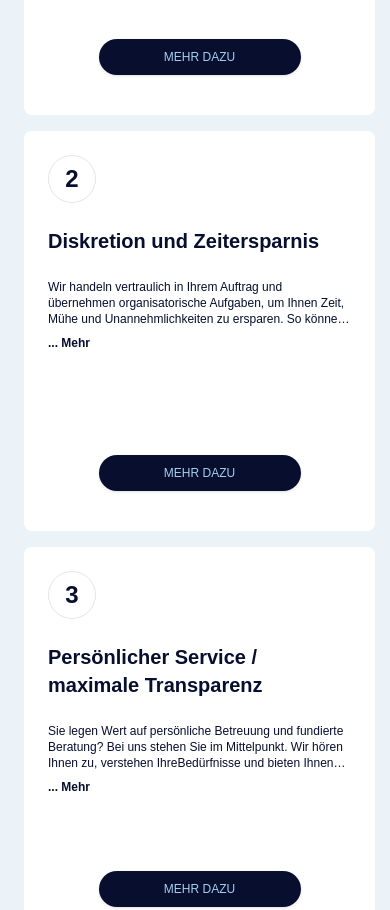
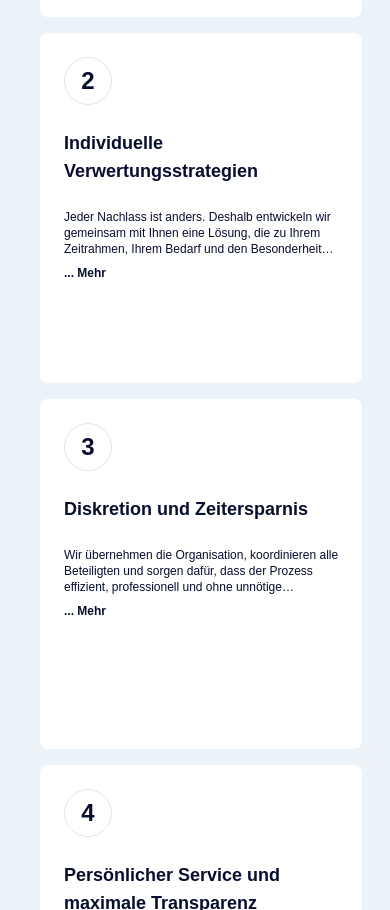
Before and after one commit to ruth987/B-landing-page, a Next.js app: page / in a window 390 px wide. Shown: the part 1920-2830 px from the top of the page. Built offline with nearby package versions, Linux system fonts and the light colour scheme.

Commit message:
make ui changes

```diff
--- a/components/common/NavBar.tsx
+++ b/components/common/NavBar.tsx
@@ -100,14 +100,14 @@ const NavBar: React.FC<NavBarProps> = ({ white = true }) => {
                         label="KONTAKT"
                         white={white}
                     />
-                    <Button
+                    {/* <Button
                         onClick={() => {
                             document.getElementById('faq')?.scrollIntoView({behavior: 'smooth'});
                             setIsMenuOpen(false);
                         }}
                         label="FAQ"
                         white={white}
-                    />
+                    /> */}
 
                 </div>
             </div>
--- a/components/common/OfferCard.tsx
+++ b/components/common/OfferCard.tsx
@@ -1,20 +1,17 @@
 import React, { useState } from 'react'
-import { Button } from '../ui/button'
-import {useRouter} from 'next/navigation'
 
 const OfferCard = ({number, title, description}: {number: number, title: string, description: string}) => {
-  const router = useRouter();
   const [isExpanded, setIsExpanded] = useState(false);
 
   return (
-    <div className={`bg-white rounded-lg p-6 flex flex-col gap-6 md:w-[21vw] w-[90%] mx-6 md:mx-0 ${isExpanded ? 'h-auto' : 'h-[400px]'} pb-10`}>
+    <div className={`bg-white rounded-lg p-6 flex flex-col gap-6 md:w-[21vw] w-[90%] mx-6 md:mx-0 ${isExpanded ? 'h-auto' : 'h-[350px]'} pb-10`}>
         <div className='text-primary md:text-3xl text-2xl font-semibold border border-light-gray rounded-full w-12 h-12 flex items-center justify-center'>{number}</div>
-        <div className='text-primary md:text-2xl text-xl font-semibold'>{title}</div>
+        <div className='text-primary md:text-lg text-lg font-semibold'>{title}</div>
         <div className='text-primary md:text-sm text-xs flex-1'>
           <p className={!isExpanded ? 'line-clamp-3' : ''}>
             {description}
           </p>
-          {description.length > 150 && (
+          {description.length > 100 && (
             <button
               onClick={() => setIsExpanded(!isExpanded)}
               className="text-primary md:text-sm text-xs hover:underline font-semibold mt-2"
@@ -23,11 +20,11 @@ const OfferCard = ({number, title, description}: {number: number, title: string,
             </button>
           )}
         </div>
-        <Button className='bg-primary text-secondary rounded-full w-2/3 mx-auto md:text-base text-xs'
+        {/* <Button className='bg-primary text-secondary rounded-full w-2/3 mx-auto md:text-base text-xs'
         onClick={() => router.push('/services')}
         >
           MEHR DAZU
-        </Button>
+        </Button> */}
 
     </div>
   )
--- a/components/sections/AboutusSection.tsx
+++ b/components/sections/AboutusSection.tsx
@@ -3,7 +3,7 @@ import React from 'react';
 const AboutusSection: React.FC = () => {
   return (
     <section
-      className="relative h-screen flex items-start md:pt-44 pt-32 md:justify-start justify-center md:pl-40 pl-4 text-white bg-cover bg-center"
+      className="relative md:h-screen flex items-start md:pt-44 pt-32 md:justify-start justify-center md:pl-40 pl-4 text-white bg-cover bg-center"
       style={{ backgroundImage: "url('/images/group-photo.jpg')" }}
     >
 
--- a/components/sections/ConsultationSection.tsx
+++ b/components/sections/ConsultationSection.tsx
@@ -5,7 +5,7 @@ import { useRouter } from 'next/navigation';
 const ConsultationSection = () => {
   const router = useRouter();
   return (
-    <section className="container">
+    <section className="container mb-6 md:mb-0">
       <div className="grid grid-cols-1 lg:grid-cols-2 gap-8 items-center">
         {/* Left side - Image */}
         <div className="relative w-full aspect-[4/3]">
--- a/components/sections/HeroSection.tsx
+++ b/components/sections/HeroSection.tsx
@@ -1,9 +1,7 @@
 import React from 'react';
 import NavBar from '../common/NavBar';
-import { useRouter } from 'next/navigation';
 
 const HeroSection: React.FC = () => {
-  const router = useRouter();
   return (
     <section
       className="relative h-screen flex items-start md:pt-44 pt-20 justify-start md:pl-40 px-6 text-white bg-cover bg-center"
@@ -28,13 +26,17 @@ const HeroSection: React.FC = () => {
       </div>
       <div className='absolute md:bottom-20 bottom-10 left-0 right-0 md:px-44 px-12'>
         <div className='grid grid-cols-2 md:grid-cols-4 items-center justify-between w-full gap-6 md:gap-0'>
-          <div onClick={() => router.push('/services')} className='flex items-center gap-2 cursor-pointer'>
+          <div onClick={() => {
+                            document.getElementById('services')?.scrollIntoView({behavior: 'smooth'});
+                        }} className='flex items-center gap-2 cursor-pointer'>
               <p className='md:text-6xl text-xl'>1</p>
               <p className='md:text-sm text-xs'>Maximale
               <br />
               Transparenz</p>
           </div>
-          <div onClick={() => router.push('/services')} className='flex items-center gap-2 cursor-pointer'>
+          <div onClick={() => {
+                            document.getElementById('services')?.scrollIntoView({behavior: 'smooth'});
+                        }}  className='flex items-center gap-2 cursor-pointer'>
               <p className='md:text-6xl text-xl'>2</p>
               <p className='md:text-sm text-xs'>
               Individuelle
@@ -42,7 +44,9 @@ const HeroSection: React.FC = () => {
               Vermarktungsstrategie
               </p>
           </div>
-          <div onClick={() => router.push('/services')} className='flex items-center gap-2 cursor-pointer'>
+          <div onClick={() => {
+                            document.getElementById('services')?.scrollIntoView({behavior: 'smooth'});
+                        }}  className='flex items-center gap-2 cursor-pointer'>
               <p className='md:text-6xl text-xl'>3</p>
               <p className='md:text-sm text-xs'>
               Diskrete
@@ -50,7 +54,9 @@ const HeroSection: React.FC = () => {
               Abwicklung
               </p>
           </div>
-          <div onClick={() => router.push('/services')} className='flex items-center gap-2 cursor-pointer'>
+          <div onClick={() => {
+                            document.getElementById('services')?.scrollIntoView({behavior: 'smooth'});
+                        }}  className='flex items-center gap-2 cursor-pointer'>
               <p className='md:text-6xl text-xl'>4</p>
               <p className='md:text-sm text-xs'>
               Europaweites
--- a/components/sections/Offers.tsx
+++ b/components/sections/Offers.tsx
@@ -5,26 +5,36 @@ const Offers = () => {
   return (
     <div className='bg-secondary-light py-20'>
         <p className='text-primary md:text-4xl text-3xl font-semibold text-center pb-20'>Unser Versprechen / Unsere Values</p>
-        <div className='flex flex-col md:flex-row gap-4 justify-center'>
+        <div className='flex flex-col md:flex-row gap-4 justify-center px-4'>
             <OfferCard
               number={1}
-              title='Individuelle Vermarktungsstrategien'
-              description='Mit unserer Expertise entwickeln wir individuelle Vermarktungsstrategien, die genau auf Ihre Bedürfnisse zugeschnitten sind. Wir erklären Ihnen alle Optionen transparent, wägen Vor- und Nachteile ab und berücksichtigen Ihren persönlichen Zeithorizont – für eine Entscheidung, die Sie mit gutem Gefühl treffen können.'
+              title='Unabhängige Beratung statt Eigeninteresse'
+              description='Wir kaufen keine Nachlässe direkt an. So bleiben wir neutral, handeln ausschließlich in Ihrem Sinne und
+              sichern Ihnen eine faire, transparente Begleitung ganz ohne Interessenskonflikte.'
             />
             <OfferCard
               number={2}
-              title='Diskretion und Zeitersparnis'
-              description='Wir handeln vertraulich in Ihrem Auftrag und übernehmen organisatorische Aufgaben, um Ihnen Zeit, Mühe und Unannehmlichkeiten zu ersparen. So können Sie sich auf das Wesentliche konzentrieren. Ihre Privatsphäre steht bei uns an erster Stelle. Wir handeln vertraulich in Ihrem Auftrag und sorgen dafür, dass sensible Angelegenheiten diskret und professionell abgewickelt werden – ganz ohne Aufsehen.Unser Ziel: Ihnen den Prozess so angenehm und unkompliziert wie möglich zu gestalten.'
+              title='Individuelle Verwertungsstrategien'
+              description='Jeder Nachlass ist anders. Deshalb entwickeln wir gemeinsam mit Ihnen eine Lösung, die zu Ihrem
+              Zeitrahmen, Ihrem Bedarf und den Besonderheiten des Nachlasses passt.'
             />
             <OfferCard
               number={3}
-              title='Persönlicher Service / maximale Transparenz'
-              description='Sie legen Wert auf persönliche Betreuung und fundierte Beratung? Bei uns stehen Sie im Mittelpunkt. Wir hören Ihnen zu, verstehen IhreBedürfnisse und bieten Ihnen eine Unterstützung, die höchsten Ansprüchen gerecht wird.'
+              title='Diskretion und Zeitersparnis'
+              description='Wir übernehmen die Organisation, koordinieren alle Beteiligten und sorgen dafür, dass der Prozess
+              effizient, professionell und ohne unnötige Belastung für Sie verläuft.'
               />
             <OfferCard
               number={4}
+              title='Persönlicher Service und maximale Transparenz'
+              description='Sie haben jederzeit einen festen Ansprechpartner und volle Einblicke in alle Schritte. Wir
+              kommunizieren offen, klar und auf Augenhöhe.'
+              />
+               <OfferCard
+              number={5}
               title='Vertrauensvolle Partnerschaften'
-              description='Durch unsere langjährigen Verbindungen zu Sammlern, Galerien, Händlern, Restauratoren, Gutachtern und international agierenden Auktionshäusern finden wir die besten Wege, um den Wert Ihres Nachlasses zu maximieren – europaweit und darüber hinaus. Zudem wir pflegen eine enge und vertrauensvolle Kooperation mit angesehenen Kanzleien, Notaren, Rechtsanwälten, Rechtspflegern, Nachlassverwaltern und Steuerberatern. So gewährleisten wir eine rechtlich und steuerlich einwandfreie Abwicklung – alles aus einer Hand.'
+              description='Durch unser Netzwerk aus Gutachtern, Juristen, Auktionshäusern und Fachpartnern bieten wir Ihnen
+              Zugang zu den besten Optionen, weltweit und mit geprüfter Qualität.'
               />
         </div>
     </div>
--- a/components/sections/Section2.tsx
+++ b/components/sections/Section2.tsx
@@ -20,7 +20,7 @@ const Section2 = () => {
 
                 {/* Profile Images */}
                 <div className="flex items-center mt-10 relative">
-                    <Image
+                    {/* <Image
                         src="/images/expert.png"
                         alt="Expert 1"
                         width={50}
@@ -40,7 +40,7 @@ const Section2 = () => {
                         width={50}
                         height={50}
                         className="rounded-full md:w-16 md:h-16 w-12 h-12 object-cover border-2 border-white absolute md:left-20 left-16 z-30"
-                    />
+                    /> */}
                 </div>
 
                 {/* Description */}
--- a/components/sections/ServiceSection.tsx
+++ b/components/sections/ServiceSection.tsx
@@ -1,17 +1,18 @@
-const ServiceSection = () => {
+
+const TextSection = ({topText, text1, text2}: {topText: string, text1: string, text2: string}) => {
     return (
       <section className="bg-secondary-light text-primary py-10">
         <div className="container mx-auto px-4">
           <div className="flex flex-col items-center text-center space-y-2">
             <span className="md:text-xs text-[10px]">
-              Persönlicher Service
+             {topText}
             </span>
 
             <h2 className="md:text-3xl text-xl font-semibold leading-relaxed max-w-4xl mx-auto"
               >
-              &quot;Wir beraten Sie persönlich zu Zeithorizont,
+              &quot;{text1}
               <br />
-              Bewertung der Vermögensgegenstände und den besten Vermarktungsstrategien.&quot;
+              {text2}&quot;
             </h2>
           </div>
         </div>
@@ -19,4 +20,4 @@ const ServiceSection = () => {
     );
   };
 
-  export default ServiceSection;
+  export default TextSection;
--- a/components/sections/ServicesSection.tsx
+++ b/components/sections/ServicesSection.tsx
@@ -20,7 +20,7 @@ const ServicesSection: React.FC = () => {
                 und professionelle Lösung für Ihren Nachlass.
                 </p>
             </div>
-            <div className='md:w-1/2 w-full h-[300px] relative'>
+            <div className='md:w-1/2 w-full md:h-[500px] h-[300px] relative'>
                 <Image
                 src="/images/Einpacken.jpeg"
                 alt="services-section"
```
Also changed, not shown: app/page.tsx (+11 -5 lines).
